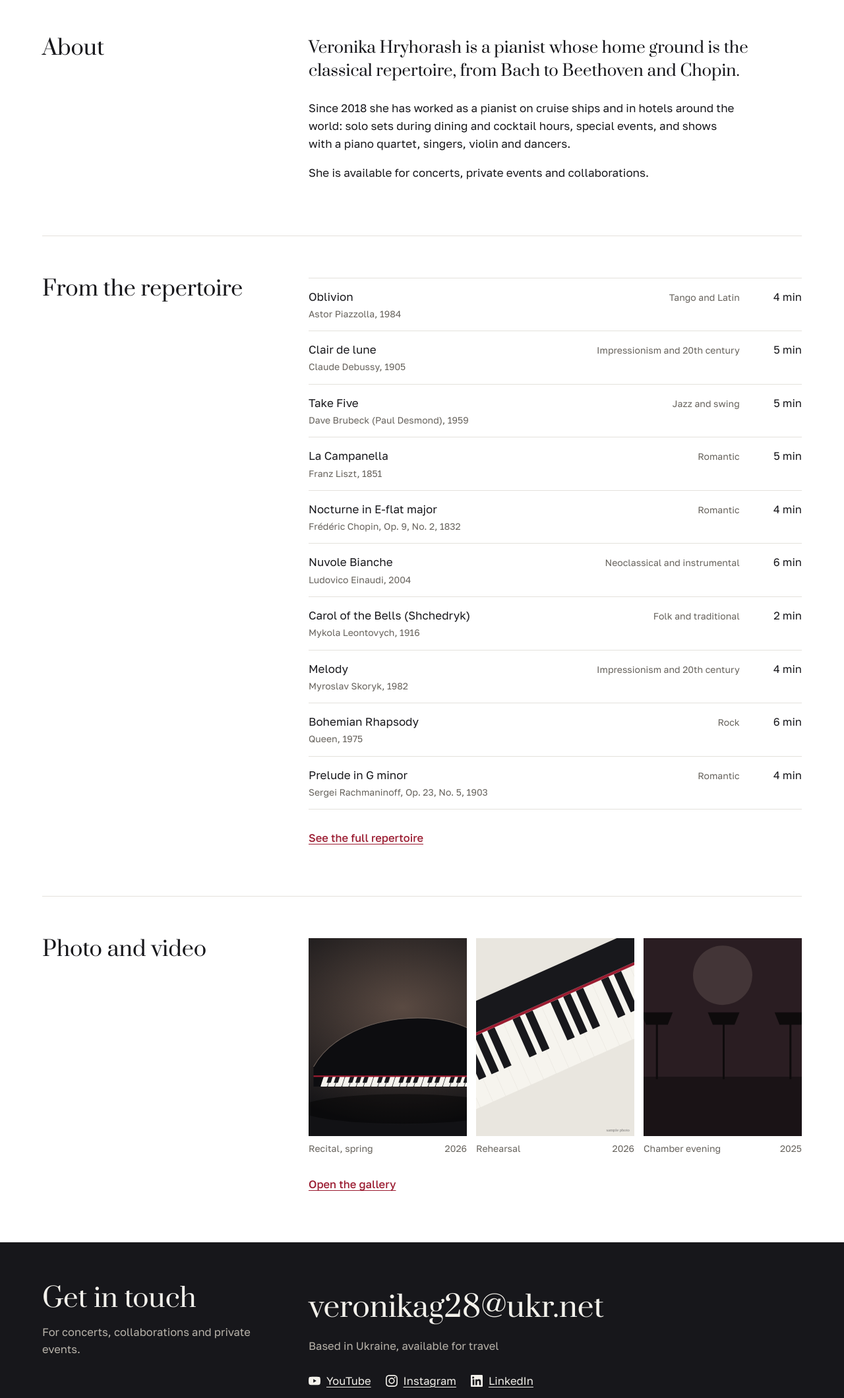
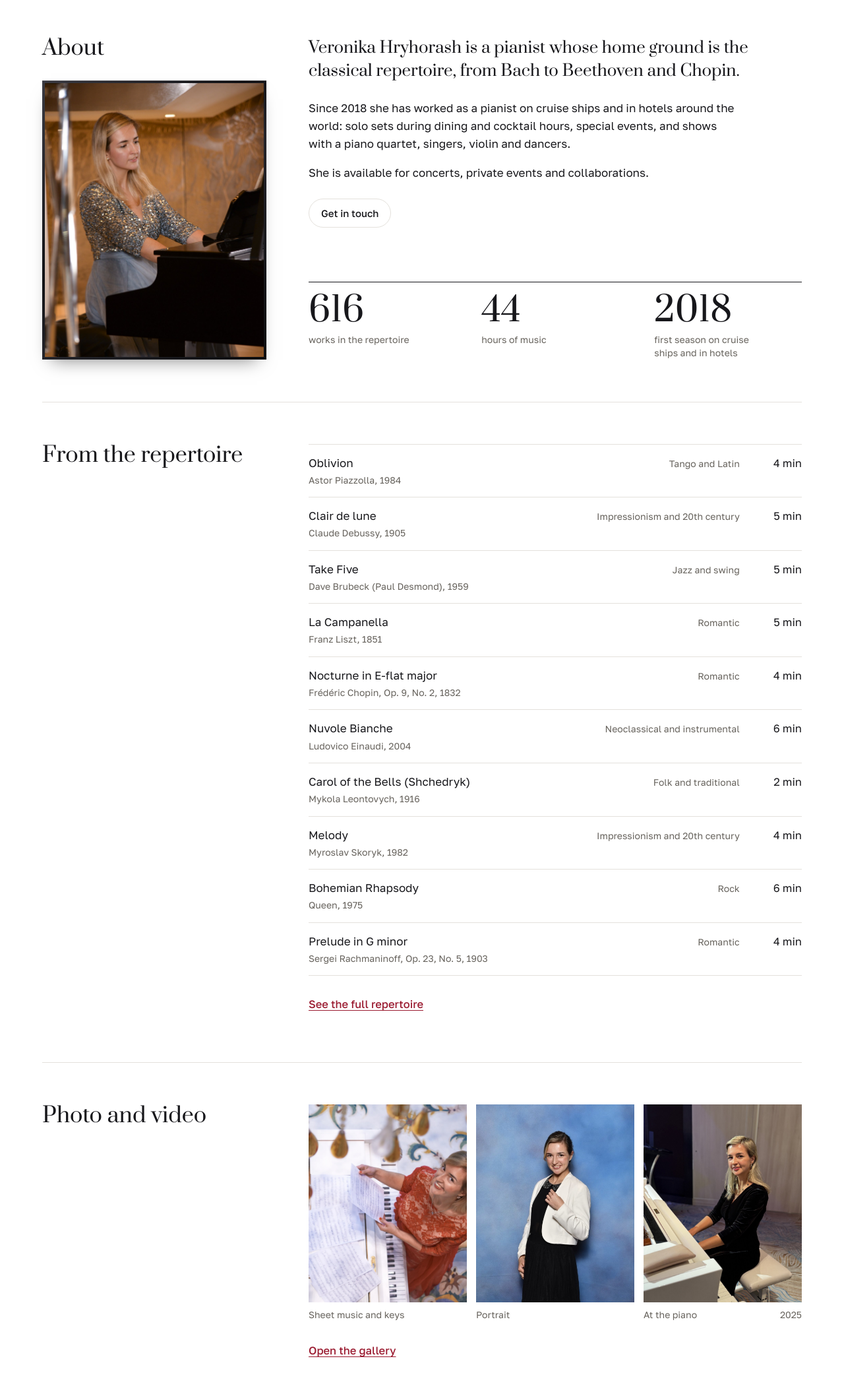
Before and after one commit to Veronika-Hryhorash/portfolio, a plain HTML site: page index.html in a window 1280 px wide. Shown: the part 880-2999 px from the top of the page at 66% size. Drawn offline with Linux system fonts and the light colour scheme.

```diff
--- a/assets/app.js
+++ b/assets/app.js
@@ -174,18 +174,33 @@ function tile(m, i) {
     const v = videoOf(m); if (!v) return "";
     if (v.kind === "file") return `<figure class="tile"><div class="video"><video controls preload="metadata" src="${esc(v.src)}"${m.poster ? ` poster="${esc(m.poster)}"` : ""}></video></div>${fc}</figure>`;
     const poster = m.poster || (v.kind === "yt" ? `https://i.ytimg.com/vi/${v.id}/hqdefault.jpg` : "");
+    if (m.embed === false) { // the owner or a copyright claim blocks playback on other sites: open it on YouTube/Vimeo instead
+      const href = v.kind === "yt" ? `https://www.youtube.com/watch?v=${v.id}` : `https://vimeo.com/${v.id}`;
+      return `<figure class="tile"><a class="video" href="${href}" target="_blank" rel="noopener">${poster ? `<img src="${esc(poster)}" alt="" loading="lazy">` : ""}<span class="play" aria-hidden="true">${PLAY}</span><span class="sr">${esc(t("play") + (cap ? ": " + cap : ""))}</span></a>${fc}</figure>`;
+    }
     return `<figure class="tile"><div class="video" data-video="${i}">${poster ? `<img src="${esc(poster)}" alt="" loading="lazy">` : ""}<button type="button" class="play" data-play="${i}" aria-label="${esc(t("play") + (cap ? ": " + cap : ""))}">${PLAY}</button></div>${fc}</figure>`;
   }
   const pi = photos.indexOf(m);
   return `<figure class="tile"><button type="button" class="ph" data-lb="${pi}" aria-label="${esc(cap || t("m_photo"))}"><img src="${esc(m.src)}" alt="${esc(cap)}" loading="lazy"></button>${fc}</figure>`;
 }
+let galleryCols = 0;
+const colsFor = g => { const w = g.clientWidth || Math.min(1240, innerWidth * .9); return Math.max(1, Math.min(3, Math.floor((w + 18) / 298))); };
+function fitGallery() { const g = $("[data-gallery]"); if (g && g.clientWidth && colsFor(g) !== galleryCols) renderMedia(); }
+addEventListener("resize", fitGallery);
 function renderMedia() {
   photos = S.media.filter(m => m.type === "photo" && m.src);
   const list = S.media.filter(m => mtab === "all" || m.type === mtab);
-  const html = list.map(m => tile(m, S.media.indexOf(m))).join("");
-  $("[data-gallery]").innerHTML = html || `<p class="empty">${esc(t("media_empty"))}</p>`;
+  const g = $("[data-gallery]"), n = Math.min(galleryCols = colsFor(g), list.length || 1);
+  // items fill columns top to bottom in data order: the order in media.json decides the layout
+  const cols = []; let k = 0;
+  for (let c = 0; c < n; c++) { const size = Math.floor(list.length / n) + (c < list.length % n ? 1 : 0); cols.push(list.slice(k, k += size)); }
+  g.style.setProperty("--cols", n);
+  g.innerHTML = list.length ? cols.map(c => `<div class="gcol">${c.map(m => tile(m, S.media.indexOf(m))).join("")}</div>`).join("") : `<p class="empty">${esc(t("media_empty"))}</p>`;
   $$("[data-mtab]").forEach(b => b.setAttribute("aria-pressed", String(b.dataset.mtab === mtab)));
-  $("[data-media-preview]").innerHTML = photos.slice(0, 3).map(m => tile(m, S.media.indexOf(m))).join("");
+  const plate = $("[data-plate]"), plateSrc = plate && plate.getAttribute("src");
+  const plateItem = S.media.find(m => m.src === plateSrc);
+  if (plate && plateItem && plateItem.caption) plate.alt = L(plateItem.caption);
+  $("[data-media-preview]").innerHTML = photos.filter(m => m.src !== plateSrc).slice(0, 3).map(m => tile(m, S.media.indexOf(m))).join("");
 }
 function playVideo(i) {
   const m = S.media[i], v = videoOf(m), box = $(`[data-video="${i}"]`); if (!v || !box) return;
@@ -365,11 +380,17 @@ function route() {
   $$("[data-route]").forEach(a => a.dataset.route === view ? a.setAttribute("aria-current", "page") : a.removeAttribute("aria-current"));
   if (view === "edit") renderEditor();
   if (view === "home") requestAnimationFrame(buildKeys);
+  if (view === "media") requestAnimationFrame(fitGallery);
   window.scrollTo(0, 0);
 }
 
 /* ---------- render all ---------- */
-function renderData() { renderFeatured(); renderFilters(); renderRep(); renderProg(); renderMedia(); }
+function renderFacts() {
+  const n = S.rep.length, mins = S.rep.reduce((s, w) => s + (+w.duration || 0), 0);
+  $("[data-fact-works]").textContent = n.toLocaleString(lang);
+  $("[data-fact-hours]").textContent = Math.round(mins / 60).toLocaleString(lang);
+}
+function renderData() { renderFacts(); renderFeatured(); renderFilters(); renderRep(); renderProg(); renderMedia(); }
 function renderAll() {
   renderStatic(); renderProfile(); renderData(); renderCV();
   if (current === "edit") renderEditor();
--- a/assets/i18n.js
+++ b/assets/i18n.js
@@ -5,6 +5,7 @@ window.I18N = {
     skip: "Skip to content",
     keys_hint: "Play a few notes",
     about: "About",
+    fact_works: "works in the repertoire", fact_hours: "hours of music", fact_since: "first season on cruise ships and in hotels",
     featured: "From the repertoire", full_rep: "See the full repertoire",
     latest_media: "Photo and video", all_media: "Open the gallery",
     rep_title: "Repertoire",
@@ -42,6 +43,7 @@ window.I18N = {
     skip: "Ir al contenido",
     keys_hint: "Toca unas notas",
     about: "Sobre mí",
+    fact_works: "obras en el repertorio", fact_hours: "horas de música", fact_since: "primera temporada en cruceros y hoteles",
     featured: "Del repertorio", full_rep: "Ver el repertorio completo",
     latest_media: "Fotos y vídeos", all_media: "Abrir la galería",
     rep_title: "Repertorio",
@@ -79,6 +81,7 @@ window.I18N = {
     skip: "Перейти до змісту",
     keys_hint: "Зіграйте кілька нот",
     about: "Про мене",
+    fact_works: "творів у репертуарі", fact_hours: "годин музики", fact_since: "перший сезон на лайнерах і в готелях",
     featured: "З репертуару", full_rep: "Увесь репертуар",
     latest_media: "Фото та відео", all_media: "Відкрити галерею",
     rep_title: "Репертуар",
--- a/assets/style.css
+++ b/assets/style.css
@@ -98,6 +98,21 @@ button,input,select{font:inherit;color:inherit}
 .split+.split{background-image:linear-gradient(var(--line),var(--line));background-size:calc(100% - 2*var(--gut)) 1px;background-position:top center;background-repeat:no-repeat}
 .prose p{max-width:62ch;font-size:17px}
 .prose p:first-child{font-family:var(--serif);font-size:clamp(20px,2vw,24px);line-height:1.45}
+/* about: the photo hangs in the left column under the heading, cropped to her and the keys */
+.about-side{display:flex;flex-direction:column;gap:clamp(20px,2.4vw,32px)}
+/* the photo in a very thin ebony frame with a hint of lacquer sheen */
+.plate{margin:0;max-width:340px}
+.frame{padding:4px;background:linear-gradient(135deg,#3a3a42 0%,#111114 40%,#24242a 55%,#0c0c0e 100%);
+  box-shadow:inset 0 1px 0 rgba(255,255,255,.12),0 14px 26px -14px rgba(0,0,0,.5)}
+.plate img{display:block;width:100%;height:auto;aspect-ratio:4/5;object-fit:cover;object-position:50% 15%;background:var(--wash)}
+/* about, right column: bio and contact at the top, a ruled row of facts resting on the photo's bottom edge */
+.about-main{display:flex;flex-direction:column;align-items:flex-start}
+.about-main .prose{margin-bottom:8px}
+.about-cta{margin-bottom:clamp(32px,4vw,56px)}
+.facts{margin:auto 0 0;align-self:stretch;display:grid;grid-template-columns:repeat(auto-fit,minmax(9.5rem,1fr));gap:20px clamp(20px,3vw,40px);border-top:1px solid var(--ink);padding-top:18px}
+.facts div{display:flex;flex-direction:column-reverse;justify-content:flex-end;gap:8px}
+.facts dd{margin:0;font-family:var(--serif);font-size:clamp(34px,4vw,52px);line-height:1;font-variant-numeric:lining-nums}
+.facts dt{font-size:14px;line-height:1.4;color:var(--muted);max-width:20ch}
 .more{display:inline-block;margin-top:20px;font-weight:500;color:var(--felt);padding:10px 0}
 
 /* work rows */
@@ -164,7 +179,8 @@ button,input,select{font:inherit;color:inherit}
 
 /* media */
 .tabs{display:flex;gap:6px;flex-wrap:wrap;margin-top:8px}
-.gallery{columns:3 280px;column-gap:18px}
+.gallery{display:grid;grid-template-columns:repeat(var(--cols,3),minmax(0,1fr));column-gap:18px;align-items:start}
+.gallery .empty{grid-column:1/-1}
 .page-head+.band{padding-top:0}
 .tile{break-inside:avoid;margin:0 0 22px}
 .tile button.ph{display:block;border:0;padding:0;width:100%;background:var(--wash);cursor:zoom-in}
@@ -175,6 +191,8 @@ button,input,select{font:inherit;color:inherit}
 .video iframe,.video video{position:absolute;inset:0;width:100%;height:100%;border:0}
 .play{position:absolute;inset:0;margin:auto;width:68px;height:68px;border-radius:50%;border:0;background:var(--felt);color:#fff;cursor:pointer;display:grid;place-items:center}
 .play svg{width:22px;height:22px;margin-left:4px}
+a.video{display:block}
+.sr{position:absolute;width:1px;height:1px;overflow:hidden;clip:rect(0 0 0 0);white-space:nowrap}
 .strip{display:grid;grid-template-columns:repeat(3,minmax(0,1fr));gap:14px}
 .strip .tile{margin:0}
 .strip .tile img{aspect-ratio:4/5;object-fit:cover}
@@ -235,6 +253,8 @@ button,input,select{font:inherit;color:inherit}
 }
 @media (max-width:700px){
   .split,.foot-grid{grid-template-columns:minmax(0,1fr)}
+  .plate{max-width:none}
+  .plate img{aspect-ratio:3/2;object-position:50% 10%}
   .nav{order:3;width:100%;gap:0 18px;overflow-x:auto;flex-wrap:nowrap}
   .nav a,.linkish{flex:none}
   .hero-foot{flex-direction:column;align-items:flex-start}
--- a/data/media.json
+++ b/data/media.json
@@ -1,7 +1,14 @@
 [
-  { "type": "photo", "src": "media/photo-1.svg", "caption": { "en": "Recital, spring", "es": "Recital, primavera", "uk": "Сольний концерт, весна" }, "year": 2026 },
-  { "type": "photo", "src": "media/photo-2.svg", "caption": { "en": "Rehearsal", "es": "Ensayo", "uk": "Репетиція" }, "year": 2026 },
-  { "type": "photo", "src": "media/photo-3.svg", "caption": { "en": "Chamber evening", "es": "Velada de cámara", "uk": "Камерний вечір" }, "year": 2025 },
-  { "type": "photo", "src": "media/photo-4.svg", "caption": { "en": "Portrait", "es": "Retrato", "uk": "Портрет" }, "year": 2025 },
-  { "type": "photo", "src": "media/photo-5.svg", "caption": { "en": "After the concert", "es": "Después del concierto", "uk": "Після концерту" }, "year": 2024 }
+  {"type": "photo", "src": "media/IMG_9668.jpg", "caption": {"en": "At the piano", "es": "Al piano", "uk": "За фортепіано"}, "year": 2023},
+  {"type": "video", "youtube": "https://youtu.be/hWB-QaHSDlg", "caption": {"en": "Chopin, Grand Waltz Brillante op. 18 (live)", "es": "Chopin, Gran vals brillante op. 18 (en directo)", "uk": "Шопен, Великий блискучий вальс op. 18 (наживо)"}},
+  {"type": "photo", "src": "media/IMG_5512.jpg", "caption": {"en": "Sheet music and keys", "es": "Partituras y teclas", "uk": "Ноти та клавіші"}},
+  {"type": "photo", "src": "media/IMG_1334.jpg", "caption": {"en": "Portrait", "es": "Retrato", "uk": "Портрет"}},
+  {"type": "video", "youtube": "https://youtu.be/5Y9H53BNcqE", "caption": {"en": "Showreel", "es": "Vídeo de presentación", "uk": "Відеовізитка"}},
+  {"type": "photo", "src": "media/IMG_1859.jpg", "caption": {"en": "At the piano", "es": "Al piano", "uk": "За фортепіано"}, "year": 2025},
+  {"type": "video", "youtube": "https://youtu.be/GjzLX0CVN1g", "caption": {"en": "Duo Black and White: Djawadi, Desmond, Piaf, Bizet", "es": "Dúo Black and White: Djawadi, Desmond, Piaf, Bizet", "uk": "Дует Black and White: Джаваді, Десмонд, Піаф, Бізе"}},
+  {"type": "photo", "src": "media/IMG_9678.jpg", "caption": {"en": "On the staircase", "es": "En la escalera", "uk": "На сходах"}, "year": 2023},
+  {"type": "photo", "src": "media/IMG_1089.jpg", "caption": {"en": "Aboard Aroya", "es": "A bordo del Aroya", "uk": "На борту Aroya"}, "year": 2025},
+  {"type": "video", "youtube": "https://youtu.be/CWjfZnERPlY", "caption": {"en": "Cocktail pianist demo: musicals, Latin, jazz, pop, classical", "es": "Demo de pianista de cóctel: musicales, latina, jazz, pop, clásica", "uk": "Демо коктейльної піаністки: мюзикли, латина, джаз, поп, класика"}},
+  {"type": "photo", "src": "media/IMG_9581.jpg", "caption": {"en": "Portrait at sea", "es": "Retrato en el mar", "uk": "Портрет на морі"}, "year": 2023},
+  {"type": "video", "youtube": "https://youtu.be/sVgqb3DNhH4", "caption": {"en": "Saint-Saëns, Piano Concerto No. 2 op. 22", "es": "Saint-Saëns, Concierto para piano n.º 2 op. 22", "uk": "Сен-Санс, Концерт для фортепіано № 2 op. 22"}, "embed": false}
 ]
--- a/index.html
+++ b/index.html
@@ -46,8 +46,19 @@
     </div>
 
     <div class="band split">
-      <h2 data-t="about">About</h2>
-      <div class="prose" data-bio></div>
+      <div class="about-side">
+        <h2 data-t="about">About</h2>
+        <figure class="plate"><div class="frame"><img src="media/IMG_9668.jpg" alt="" width="1335" height="2000" loading="lazy" data-plate></div></figure>
+      </div>
+      <div class="about-main">
+        <div class="prose" data-bio></div>
+        <button type="button" class="ghost about-cta" data-contact data-t="contact_title">Get in touch</button>
+        <dl class="facts">
+          <div><dt data-t="fact_works">works in the repertoire</dt><dd data-fact-works></dd></div>
+          <div><dt data-t="fact_hours">hours of music</dt><dd data-fact-hours></dd></div>
+          <div><dt data-t="fact_since">first season on cruise ships and in hotels</dt><dd>2018</dd></div>
+        </dl>
+      </div>
     </div>
 
     <div class="band split">
```
Also changed, not shown: media/IMG_1089.jpg (added), media/IMG_1334.jpg (added), media/IMG_1859.jpg (added), media/IMG_5512.jpg (added), media/IMG_9581.jpg (added), media/IMG_9668.jpg (added), media/IMG_9678.jpg (added), media/photo-1.svg (deleted), media/photo-2.svg (deleted), media/photo-3.svg (deleted), media/photo-4.svg (deleted), media/photo-5.svg (deleted).
